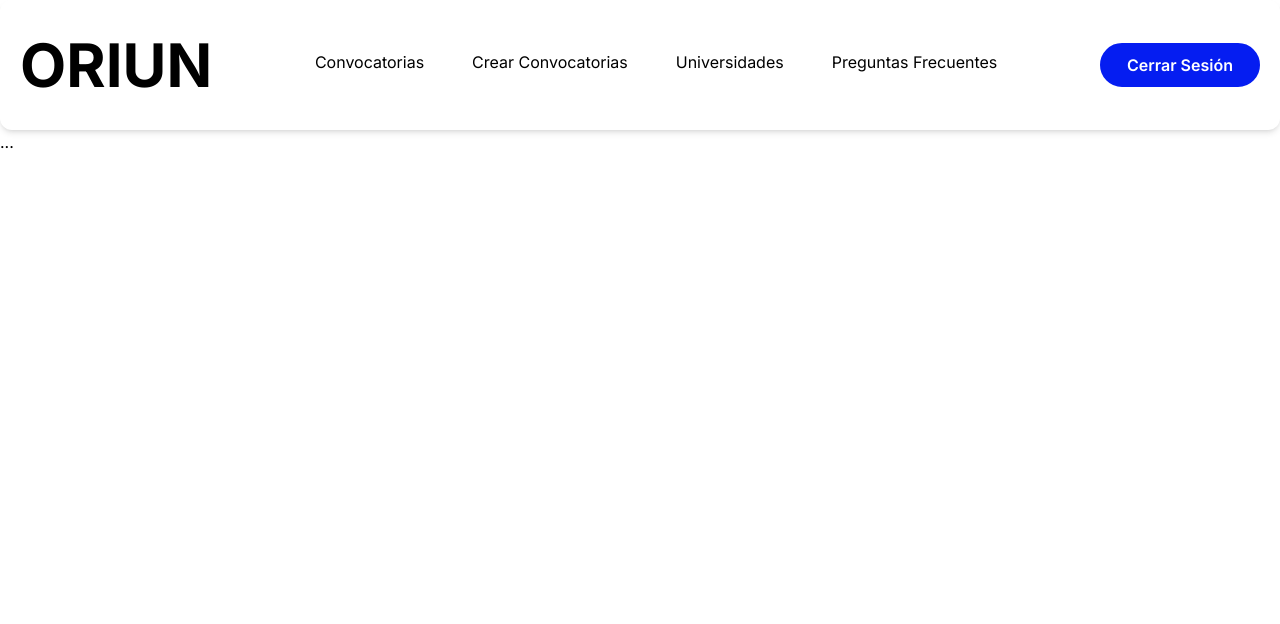
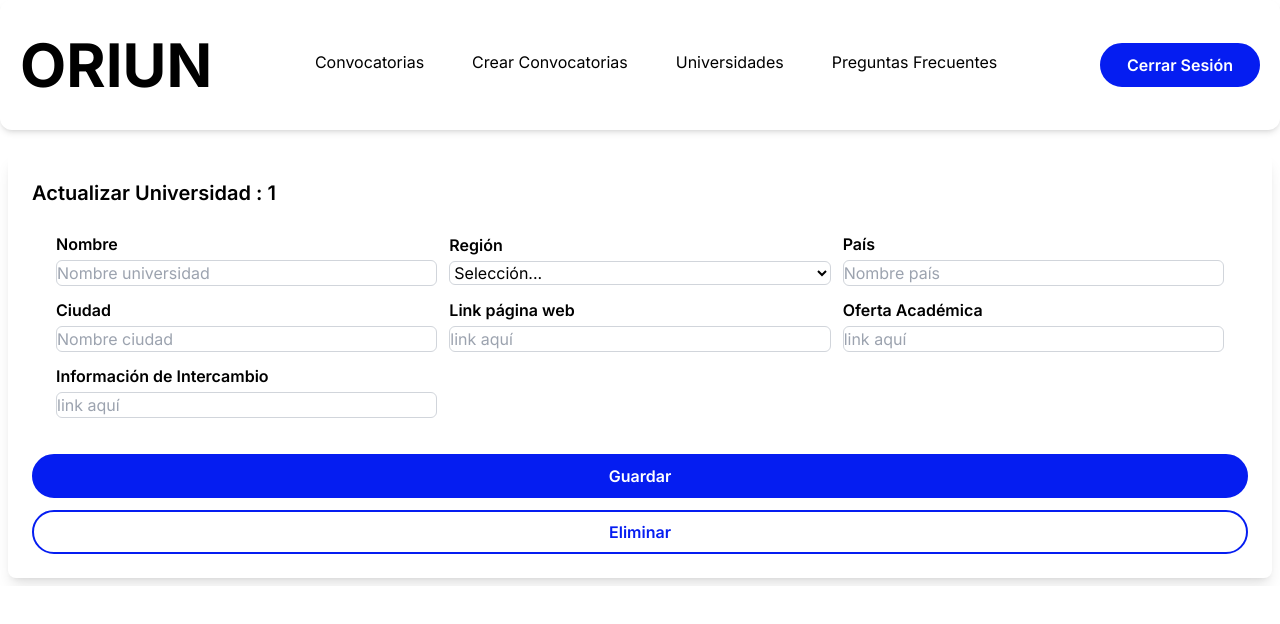
Before and after one commit to camunozv/oriun-frontend, a Next.js app: page /Universidades/1 in a window 1280 px wide. Shown: the top 624 px of the page. Built offline with nearby package versions, Linux system fonts and the light colour scheme; no server answers; sample sign-in values are in the browser's storage.

Commit message:
Universities crud fully implemented; delete & put methods not tested

```diff
--- a/app/Universidades/CrearUniversidad/page.jsx
+++ b/app/Universidades/CrearUniversidad/page.jsx
@@ -1,12 +1,12 @@
 "use client";
 import React from "react";
 import { redirect } from "next/navigation";
-import { getSession } from "next-auth/react";
+import { useSession } from "next-auth/react";
 import { useForm } from "react-hook-form";
 import { apiAdminUniversities } from "@/app/api/ConvocatoriasAdmin/adminUniversities";
 
 function CreateUniversitiesPage() {
-  const { data: session, status } = getSession({
+  const { data: session, status } = useSession({
     required: true,
     onUnauthenticated() {
       redirect("/api/auth/signin");
--- a/app/Universidades/[ActualizarUniversidad]/page.jsx
+++ b/app/Universidades/[lambda]/page.jsx
@@ -1,17 +1,63 @@
 "use client";
-import { getSession } from "next-auth/react";
+import { apiAdminUniversities } from "@/app/api/ConvocatoriasAdmin/adminUniversities";
+import { useSession } from "next-auth/react";
 import { redirect } from "next/navigation";
 import React from "react";
+import { useForm } from "react-hook-form";
 
 function UpdateUniversityPage({ params }) {
-  const id = params.ActualizarUniversidad;
+  const { data: session, status } = useSession({
+    required: true,
+    onUnauthenticated() {
+      redirect("/api/auth/signin");
+    },
+  });
 
-  const createForm = (e) => {};
+  const user_type = session?.type_user;
+  const token = session?.access;
 
-  const { data: session, status } = getSession();
+  const id = params.lambda;
+  const {
+    register,
+    reset,
+    formState: { errors },
+    handleSubmit,
+  } = useForm();
 
-  const token = session?.access;
-  const user_type = session?.type_user;
+  const mySubmit = handleSubmit((data) => {
+    console.log(data);
+
+    apiAdminUniversities
+      .putUniversities(
+        id,
+        data.name_university,
+        data.webpage,
+        data.region,
+        data.country,
+        data.city,
+        data.academic_offer,
+        data.exchange_info,
+        token
+      )
+      .then((response) => {
+        console.log(response.data);
+      })
+      .catch((error) => {
+        console.log(error);
+      });
+    reset();
+  });
+
+  const handleClickDelete = () => {
+    apiAdminUniversities
+      .deleteUniverisitiesById(id, token)
+      .then((response) => {
+        alert(`${response.data}`);
+      })
+      .catch((error) => {
+        console.log(error);
+      });
+  };
 
   if (!session) {
     return <div>{status}...</div>;
@@ -21,7 +67,7 @@ function UpdateUniversityPage({ params }) {
     return (
       <main className="relative mt-4 mx-auto overflow-hidden max-w-[1580px] gap-3 p-2">
         <div className="flex flex-col justify-center items-center w-full rounded-lg shadow-lg p-6">
-          <form onSubmit={createForm} className="w-full">
+          <form onSubmit={mySubmit} className="w-full">
             <div className="w-full flex flex-col items-start justify-start gap-3">
               <label
                 htmlFor="information_grid"
@@ -29,7 +75,6 @@ function UpdateUniversityPage({ params }) {
               >
                 Actualizar Universidad : {id}
               </label>
-              <p>Todos los campos deben llenarse.</p>
             </div>
             <div
               id="information_grid"
@@ -43,8 +88,20 @@ function UpdateUniversityPage({ params }) {
                   id="name_university"
                   type="text"
                   placeholder="Nombre universidad"
+                  {...register("name_university", {
+                    required: {
+                      value: false,
+                      message: "Nombre es requerido.",
+                    },
+                  })}
                   className="border-gray-300 border rounded-md outline-none"
                 />
+
+                {errors.name_university && (
+                  <span className="text-[15px] underline text-black-500">
+                    {errors.name_university.message}
+                  </span>
+                )}
               </div>
 
               <div className="flex flex-col justify-start items-left gap-1">
@@ -54,6 +111,12 @@ function UpdateUniversityPage({ params }) {
                 <select
                   id="region"
                   className="border-gray-300 border rounded-md outline-none bg-white"
+                  {...register("region", {
+                    required: {
+                      value: false,
+                      message: "La región es requerida.",
+                    },
+                  })}
                   placeholder=""
                 >
                   <option value="">Selección...</option>
@@ -64,6 +127,12 @@ function UpdateUniversityPage({ params }) {
                   <option value="AN">Uniandes</option>
                   <option value="SG">Convenio Sigueme/Nacional</option>
                 </select>
+
+                {errors.region && (
+                  <span className="text-[15px] underline text-black-500">
+                    {errors.region.message}
+                  </span>
+                )}
               </div>
 
               <div className="flex flex-col justify-start items-left gap-1">
@@ -74,8 +143,20 @@ function UpdateUniversityPage({ params }) {
                   id="country"
                   type="text"
                   placeholder="Nombre país"
+                  {...register("country", {
+                    required: {
+                      value: false,
+                      message: "País es requerido.",
+                    },
+                  })}
                   className="border-gray-300 border rounded-md outline-none"
                 />
+
+                {errors.country && (
+                  <span className="text-[15px] underline text-black-500">
+                    {errors.country.message}
+                  </span>
+                )}
               </div>
 
               <div className="flex flex-col justify-start items-left gap-1">
@@ -86,8 +167,20 @@ function UpdateUniversityPage({ params }) {
                   id="city"
                   type="text"
                   placeholder="Nombre ciudad"
+                  {...register("city", {
+                    required: {
+                      value: false,
+                      message: "La ciudad es requerida.",
+                    },
+                  })}
                   className="border-gray-300 border rounded-md outline-none"
                 />
+
+                {errors.city && (
+                  <span className="text-[15px] underline text-black-500">
+                    {errors.city.message}
+                  </span>
+                )}
               </div>
 
               <div className="flex flex-col justify-start items-left gap-1">
@@ -98,8 +191,20 @@ function UpdateUniversityPage({ params }) {
                   id="webpage"
                   type="text"
                   placeholder="link aquí"
+                  {...register("webpage", {
+                    required: {
+                      value: false,
+                      message: "Página web es requerida",
+                    },
+                  })}
                   className="border-gray-300 border rounded-md outline-none"
                 />
+
+                {errors.webpage && (
+                  <span className="text-[15px] underline text-black-500">
+                    {errors.webpage.message}
+                  </span>
+                )}
               </div>
 
               <div className="flex flex-col justify-start items-left gap-1">
@@ -110,8 +215,20 @@ function UpdateUniversityPage({ params }) {
                   id="academic_offer"
                   type="text"
                   placeholder="link aquí"
+                  {...register("academic_offer", {
+                    required: {
+                      value: false,
+                      message: "Oferta académica es requerida.",
+                    },
+                  })}
                   className="border-gray-300 border rounded-md outline-none"
                 />
+
+                {errors.academic_offer && (
+                  <span className="text-[15px] underline text-black-500">
+                    {errors.academic_offer.message}
+                  </span>
+                )}
               </div>
 
               <div className="flex flex-col justify-start items-left gap-1">
@@ -122,8 +239,20 @@ function UpdateUniversityPage({ params }) {
                   id="exchange_info"
                   type="text"
                   placeholder="link aquí"
+                  {...register("exchange_info", {
+                    required: {
+                      value: false,
+                      message: "Información de intercambio es requerida.",
+                    },
+                  })}
                   className="border-gray-300 border rounded-md outline-none"
                 />
+
+                {errors.exchange_info && (
+                  <span className="text-[15px] underline text-black-500">
+                    {errors.exchange_info.message}
+                  </span>
+                )}
               </div>
             </div>
 
@@ -132,13 +261,14 @@ function UpdateUniversityPage({ params }) {
                 type="submit"
                 className="w-full font-semibold bg-figma_blue border-2 rounded-full border-figma_blue text-white py-2"
               >
-                Registrar
+                Guardar
               </button>
             </div>
             <div className="w-full flex flex-col items-start justify-start gap-3 mt-3">
               <button
                 type="button"
                 className="w-full font-semibold bg-white border-2 rounded-full border-figma_blue text-figma_blue py-2"
+                onClick={handleClickDelete}
               >
                 Eliminar
               </button>
--- a/app/Universidades/page.jsx
+++ b/app/Universidades/page.jsx
@@ -9,6 +9,7 @@ import { apiAdminUniversities } from "../api/ConvocatoriasAdmin/adminUniversitie
 
 function UniversitiesMainPage() {
   const [myUniversities, setMyUniversities] = useState([]);
+  const [universiti, setUniversiti] = useState();
 
   const { data: session, status } = useSession({
     required: true,
@@ -22,25 +23,35 @@ function UniversitiesMainPage() {
 
   const { register, handleSubmit, reset } = useForm();
 
+  let variable = false;
+  const toggle = () => {
+
+    variable = !variable;
+
+  }
+
   const mySubmit = handleSubmit((data) => {
     console.log(data);
     apiAdminUniversities
       .getUniversitiesById(data.idUniversity, token)
       .then((response) => {
+        setUniversiti(response.data);
         console.log(response.data);
+        setMyUniversities([]);
       })
       .catch((error) => {
         console.log(error);
       });
 
-      reset();
+    reset();
   });
 
   useEffect(() => {
     apiAdminUniversities
       .getAllUniversities(token)
       .then((response) => {
-        console.log(response.data);
+        setMyUniversities(response.data);
+        // console.log(response.data);
       })
       .catch((error) => {
         console.log(error);
@@ -76,6 +87,7 @@ function UniversitiesMainPage() {
             <button
               type="submit"
               className="w-full font-semibold bg-figma_blue border-2 rounded-full border-figma_blue text-white hover:text-figma_blue hover:bg-white py-2"
+              onClick={toggle}
             >
               Buscar
             </button>
@@ -89,25 +101,6 @@ function UniversitiesMainPage() {
             </p>
           </Link>
           <div className="grid grid-cols-3 w-full gap-6">
-            <UniversitiesCard
-              id={1}
-              country="colombia"
-              city="bogota"
-              webpage="zzz"
-              exchange_info="good night"
-              name="akakaka"
-              region="hola"
-            />
-            <UniversitiesCard
-              id={1}
-              country="colombia"
-              city="bogota"
-              webpage="zzz"
-              exchange_info="good night"
-              name="akakaka"
-              region="hola"
-            />
-
             {myUniversities?.map((university) => (
               <UniversitiesCard
                 key={university.id}
@@ -117,9 +110,23 @@ function UniversitiesMainPage() {
                 webpage={university.webpage}
                 exchange_info={university.exchange_info}
                 name={university.name}
-                region={university.name}
+                academic_offer={university.academic_offer}
+                region={university.region}
               />
             ))}
+            {universiti &&
+              <UniversitiesCard
+                key={universiti.id}
+                id={universiti.id}
+                country={universiti.country}
+                city={universiti.city}
+                webpage={universiti.webpage}
+                exchange_info={universiti.exchange_info}
+                name={universiti.name}
+                academic_offer={universiti.academic_offer}
+                region={universiti.region}
+              />
+            }
           </div>
         </main>
       </>
--- a/app/api/ConvocatoriasAdmin/adminUniversities.js
+++ b/app/api/ConvocatoriasAdmin/adminUniversities.js
@@ -53,7 +53,7 @@ export const apiAdminUniversities = {
     );
   },
 
-  deleteUniverisitiesById: function (id) {
+  deleteUniverisitiesById: function (id, token) {
     return api_instance.delete(`${endpoint}/${id}`, {
       headers: {
         "Authorization": `Bearer ${token}`,
--- a/components/UniversitiesPage/UniversitiesCard.jsx
+++ b/components/UniversitiesPage/UniversitiesCard.jsx
@@ -11,7 +11,6 @@ function UniversitiesCard({
   academic_offer,
   exchange_info,
 }) {
-  // This component is intended to render an initial overview of the universities.
   return (
     <>
       <div className="flex justify-center items-center flex-col gap-3 bg-white shadow-lg rounded-xl p-6 w-full h-full">
@@ -25,15 +24,24 @@ function UniversitiesCard({
           Flag Here Flag Here Flag Here Flag Here Flag Here Flag Here Flag Here
           Flag Here Flag Here
         </div>
-
         <p className="font-semibold">
           {name} - {country}
         </p>
-        <p className="font-semibold">{city}</p>
-        <p className="font-semibold">{region}</p>
-        <p className="font-semibold">Página web.</p>
-        <p className="font-semibold">Oferta académica.</p>
-        <p className="font-semibold">Información de intercambio</p>
+        <div className="grid grid-cols-2 gap-3 p-4">
+          <p className="font-semibold">{city}</p>
+          <p className="font-semibold">{region}</p>
+          <a href={`${webpage}`}>
+            <p className="font-semibold underline">Página web.</p>
+          </a>
+          <a href={`${academic_offer}`}>
+            <p className="font-semibold underline">Oferta académica.</p>
+          </a>
+          <a href={`${exchange_info}`}>
+            <p className="font-semibold underline">
+              Información de intercambio
+            </p>
+          </a>
+        </div>
 
         <div className="flex justify-between items-center w-96">
           <div className="w-full p-2">
```
